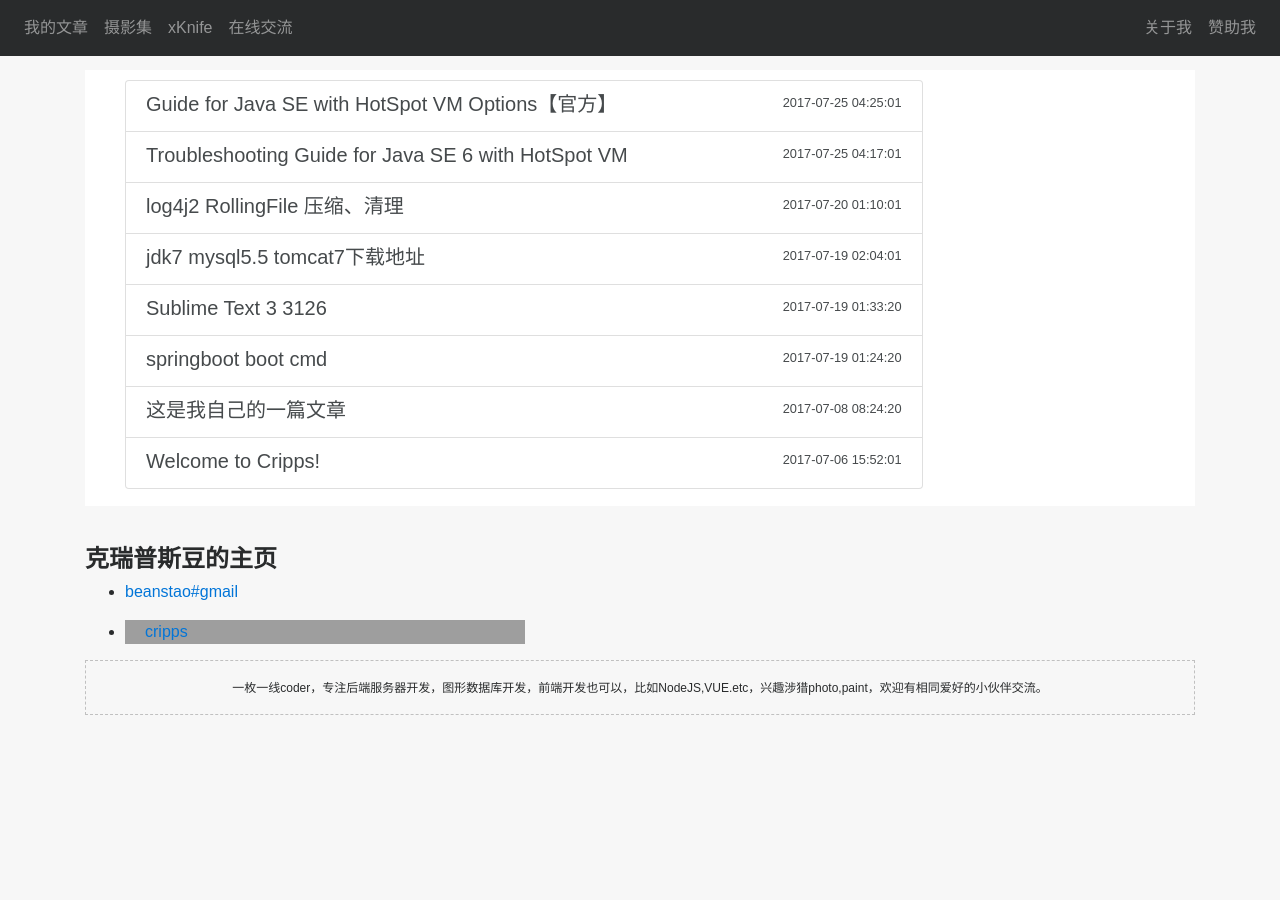
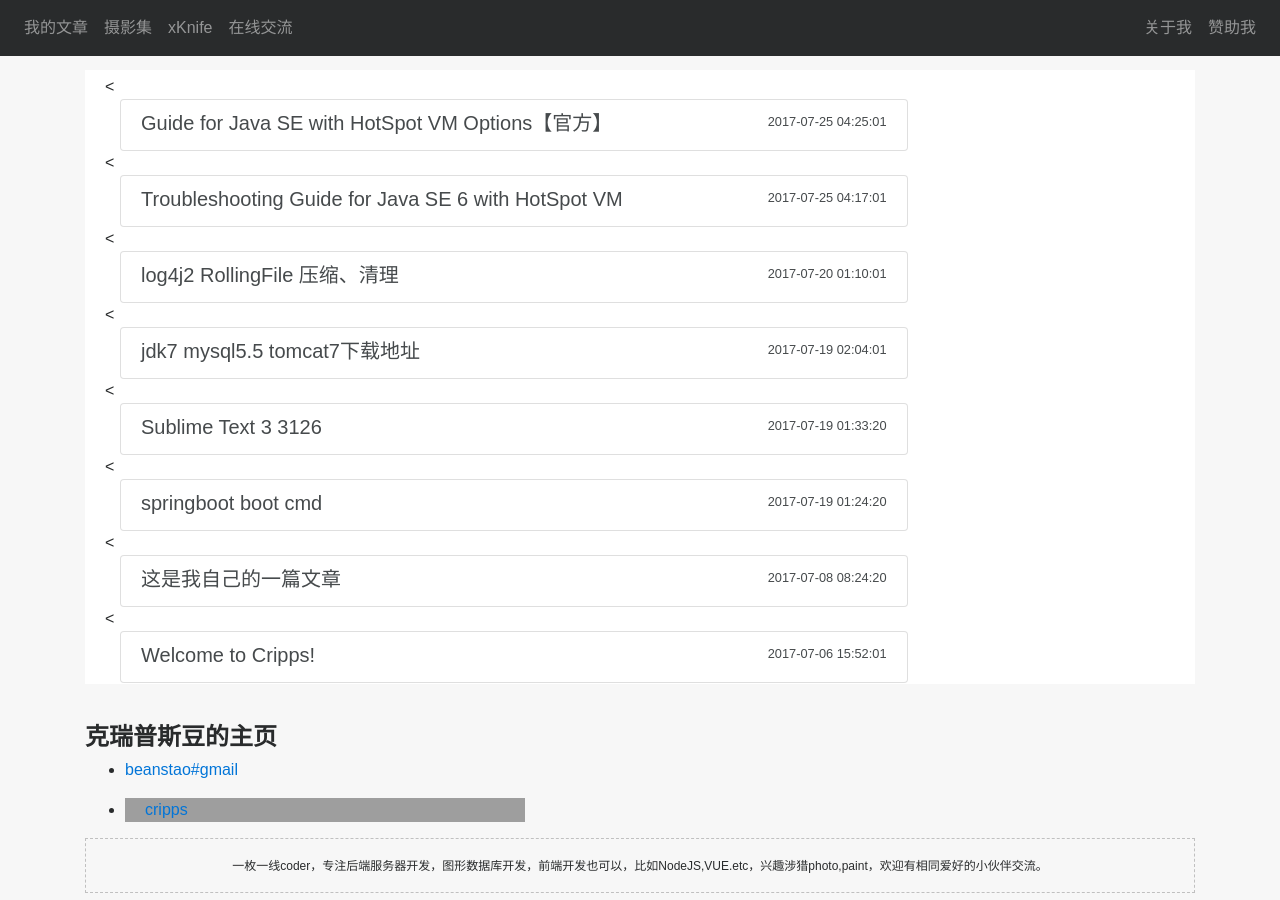
Before and after one commit to beanstt/beanstt.github.io, a Jekyll site: the page built from index.md, in a window 1280 px wide. Built offline with Jekyll 4.4.1, drawn with Linux system fonts in a browser that asks for light colours; nearby versions of some CDN libraries; grey boxes are pictures that could not be loaded.

Commit message:
fix : home css

```diff
--- a/_layouts/home.html
+++ b/_layouts/home.html
@@ -8,7 +8,7 @@ layout: default
 
   {{ content }}
 
-  <ul class="post-list content col-sm-10 col-md-9">
+  <!-- <ul class="post-list col-sm-10 col-md-9"> -->
     {% for post in site.posts %}
       <!-- <li>
         {% assign date_format = site.minima.date_format | default: "%Y-%m-%d %H:%M:%S" %}
@@ -18,16 +18,19 @@ layout: default
           <a class="post-link" href="{{ post.url | relative_url }}">{{ post.title | escape }}</a>
         </h2>
       </li> -->
-
+  <!-- </ul> -->
+< <div class="col-sm-12 col-md-9">
+    <div class="list-group">
       <a href="{{ post.url | relative_url }}" class="list-group-item list-group-item-action flex-column align-items-start">
         <div class="d-flex w-100 justify-content-between">
           <h5 class="mb-1">{{ post.title | escape }}</h5>
           <small>{{ post.date | date: date_format }}</small>
         </div>
       </a>
+    </div>
+  </div>
     {% endfor %}
-  </ul>
-  <div class="col-sm-2 col-md-3"></div>
+  <div class="col-sm-12 col-md-3"></div>
 
   <!-- <p class="我的码云">git me <a href="https://gitee.com/cripps" target=_blank>via GitEE</a></p> -->
 
--- a/_sass/my/_global.scss
+++ b/_sass/my/_global.scss
@@ -65,12 +65,6 @@ h2{
     background-color: #fff;
     padding: 5px 0 0 20px;
 }
-.post-link{
-    margin-bottom: 10px;
-}
-.post-list li{
-    margin-bottom: 10px;
-}
 // home posts列表样式
 .align-items-start {
     -webkit-box-align: start!important;
@@ -84,6 +78,19 @@ h2{
     -webkit-flex-direction: column!important;
     -ms-flex-direction: column!important;
     flex-direction: column!important;
+}
+.list-group {
+    display: -webkit-box;
+    display: -webkit-flex;
+    display: -ms-flexbox;
+    display: flex;
+    -webkit-box-orient: vertical;
+    -webkit-box-direction: normal;
+    -webkit-flex-direction: column;
+    -ms-flex-direction: column;
+    flex-direction: column;
+    padding-left: 0;
+    margin-bottom: 0;
 }
 .list-group-item {
     position: relative;
```
